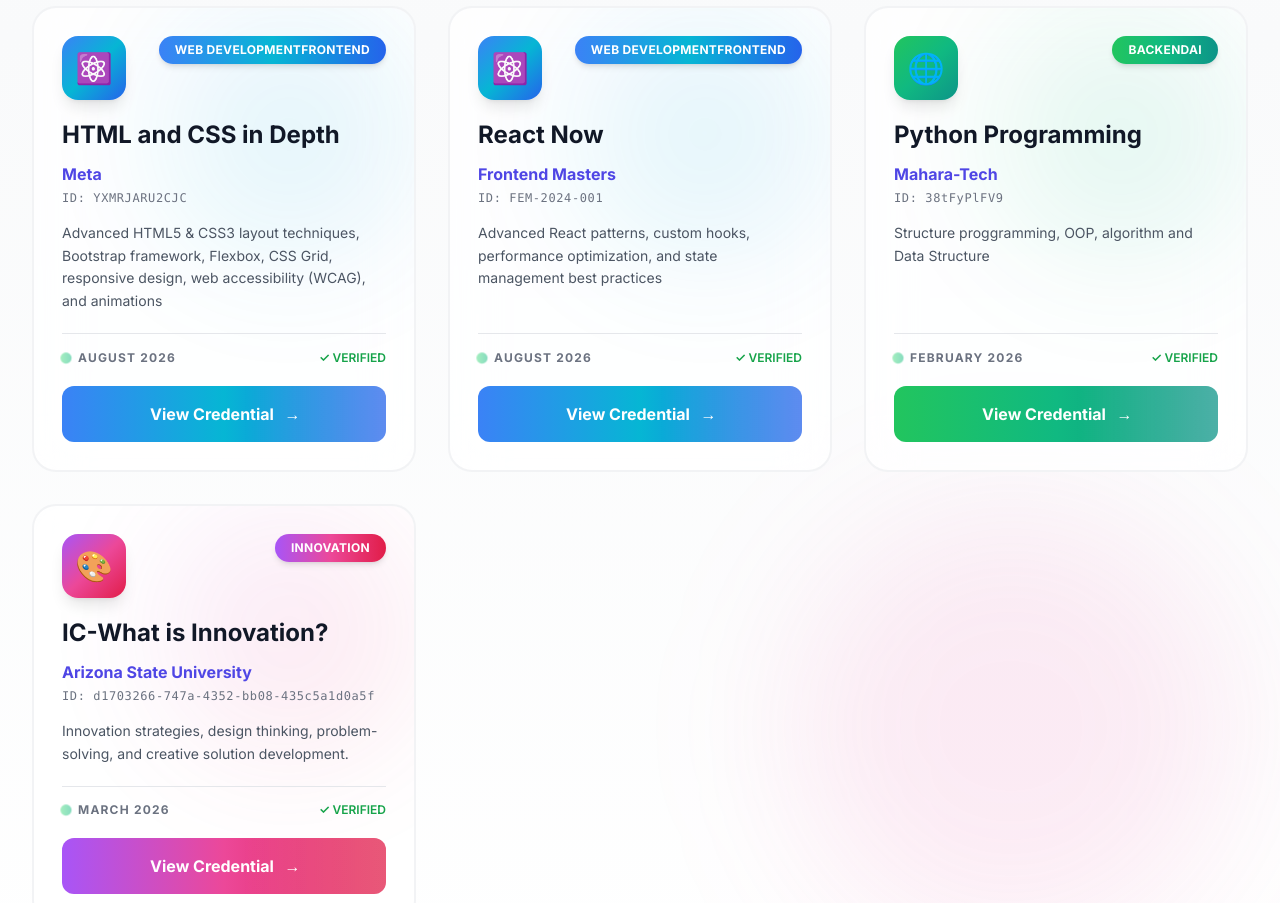
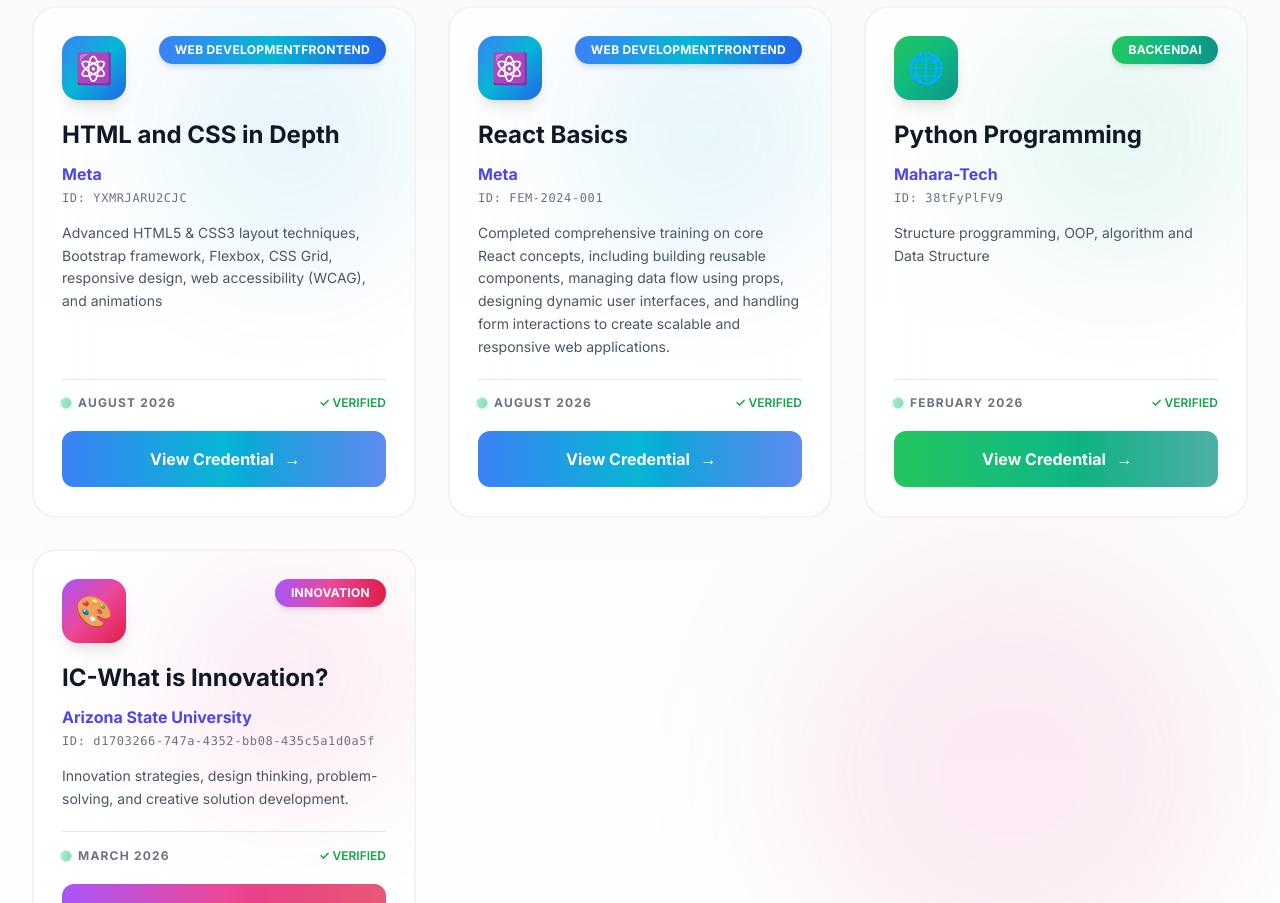
Before and after one commit to Adham-Yahia/portfolio, a React (Vite) app: page / in a window 1280 px wide. Shown: the part 4120-5023 px from the top of the page. Built offline with nearby package versions, Linux system fonts and the light colour scheme; the HTML template or start-up script is replaced by a standard one.

Commit message:
add React Basics certificate description

```diff
--- a/src/components/Certificates.jsx
+++ b/src/components/Certificates.jsx
@@ -64,15 +64,16 @@
     },
     {
       id: 5,
-      name: 'React Now',
-      issuer: 'Frontend Masters',
+      name: 'React Basics',
+      issuer: 'Meta',
       date: 'August 2026',
       category: ['Web Development','Frontend'],
       credentialId: 'FEM-2024-001',
+      credentialUrl: 'https://www.coursera.org/account/accomplishments/records/3IFVIKW2LTK3',
       icon: '⚛️',
       color: 'from-blue-500 via-cyan-500 to-blue-600',
       bgGlow: 'bg-blue-500/20',
-      description: 'Advanced React patterns, custom hooks, performance optimization, and state management best practices'
+      description: 'Completed comprehensive training on core React concepts, including building reusable components, managing data flow using props, designing dynamic user interfaces, and handling form interactions to create scalable and responsive web applications.'
     },
     {
       id: 6,
--- a/src/i18n/certificates.json
+++ b/src/i18n/certificates.json
@@ -149,13 +149,13 @@
         },
         {
           "id": 5,
-          "name": "React Now",
-          "issuer": "Frontend Masters",
+          "name": "React ",
+          "issuer": "Meta",
           "date": "أغسطس 2026",
           "category": "رياكت",
           "icon": "⚛️",
           "color": "from-blue-500 via-sky-500 to-cyan-500",
-          "description": "أنماط React المتقدمة، Custom Hooks، تحسين الأداء، وأفضل ممارسات إدارة حالة التطبيق (State Management)."
+          "description": "إتمام تدريب شامل على أساسيات رياكت (React)، وتضمن بناء مكونات قابلة لإعادة الاستخدام (Reusable Components)، إدارة تدفق البيانات عبر الـ Props، وتصميم واجهات مستخدم تفاعلية وديناميكية لتطوير تطبيقات ويب حديثة وقابلة للتوسع."
         },
         {
           "id": 6,
```
